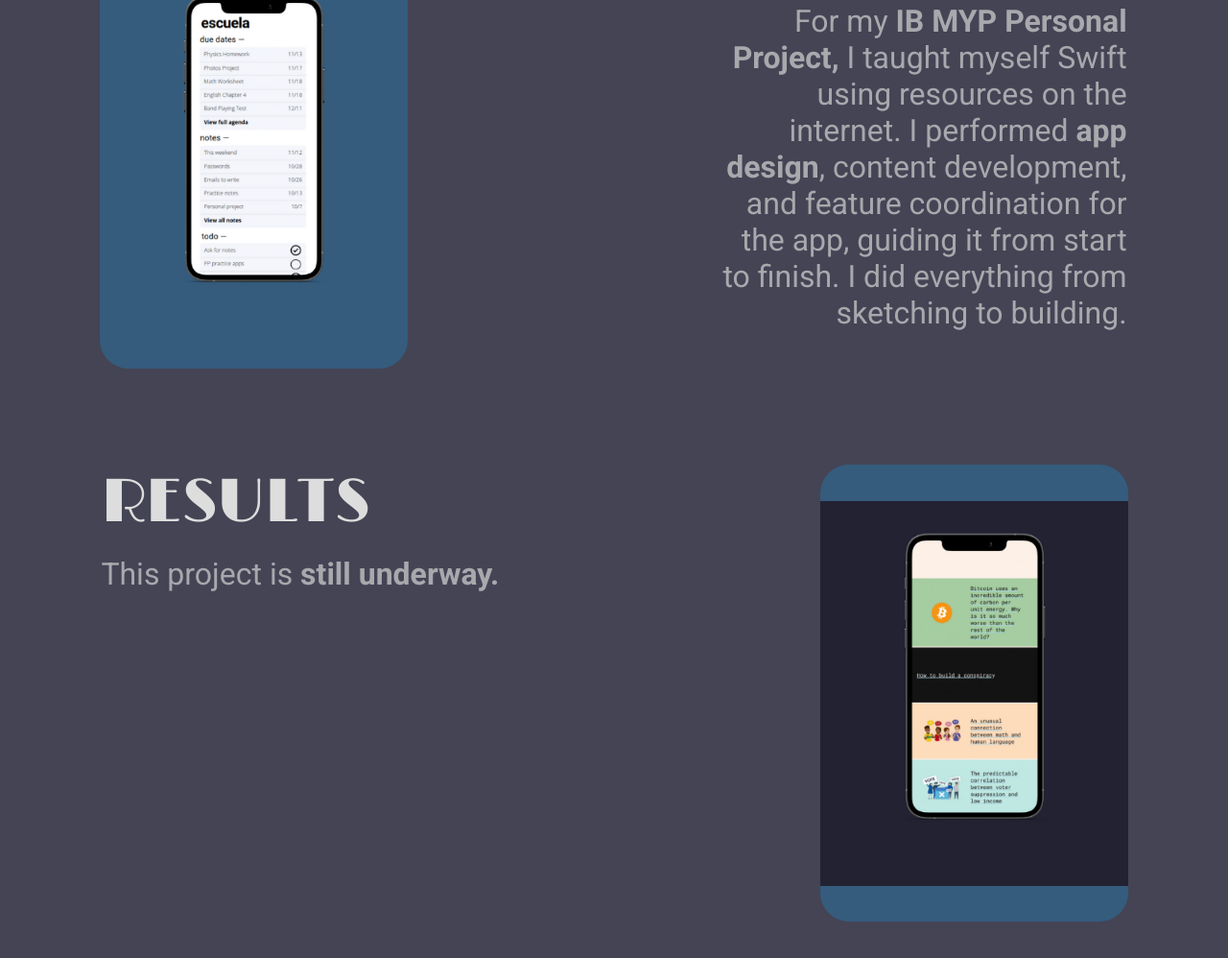
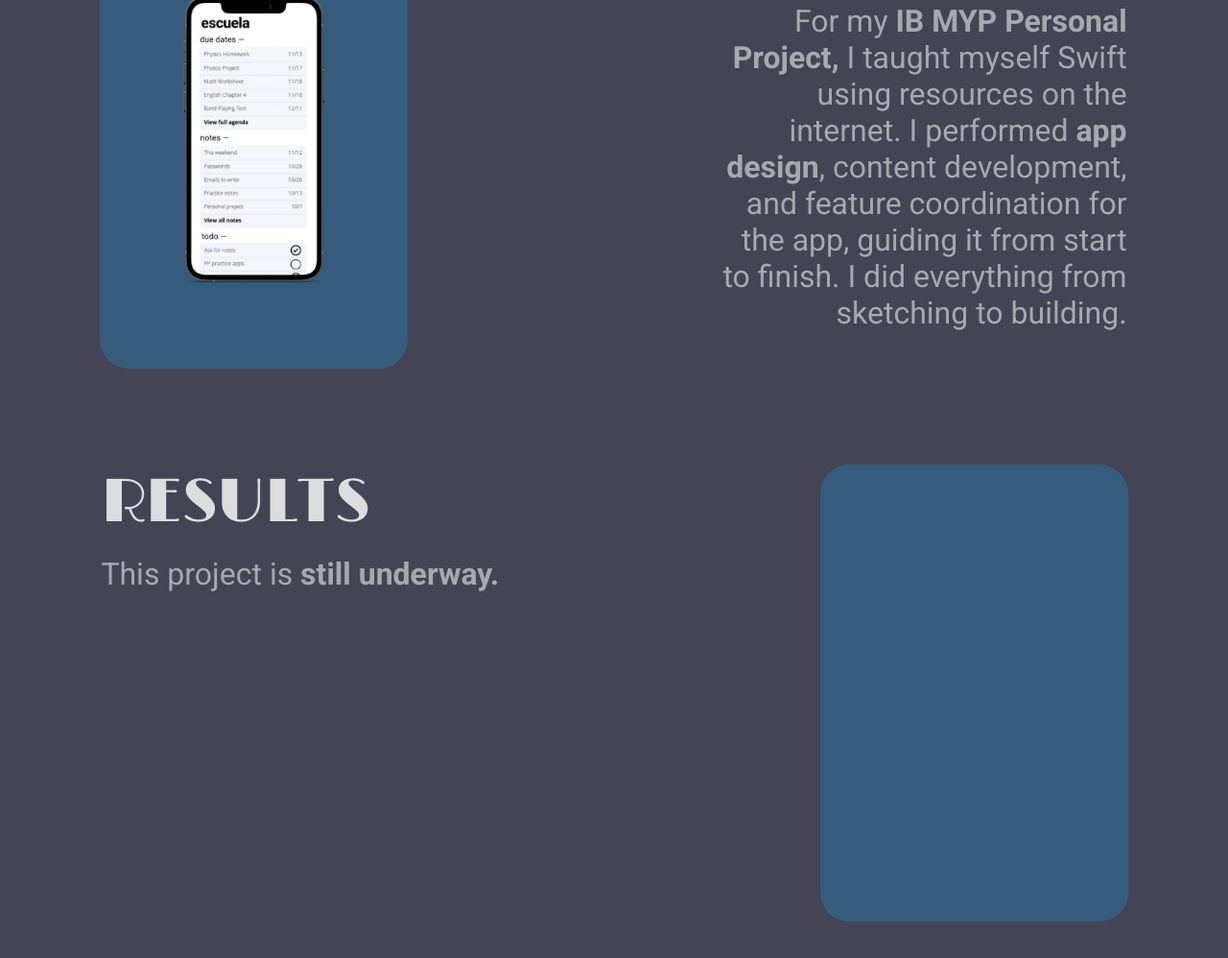
Before and after one commit to itbarsoum99/portfolio, a plain HTML site: page work/escuela/index.html in a window 1280 px wide. Shown: the part 1664-2662 px from the top of the page at 96% size. Drawn offline with nearby package versions, Linux system fonts and the light colour scheme; a web font is replaced by a local one.

Commit message:
removed image

```diff
--- a/work/escuela/styles.css
+++ b/work/escuela/styles.css
@@ -14,7 +14,6 @@
 }
 
 #results-img {
-  background-image: url(/assets/abscissa.png);
   background-color: #355c7d;
 
 }
```
